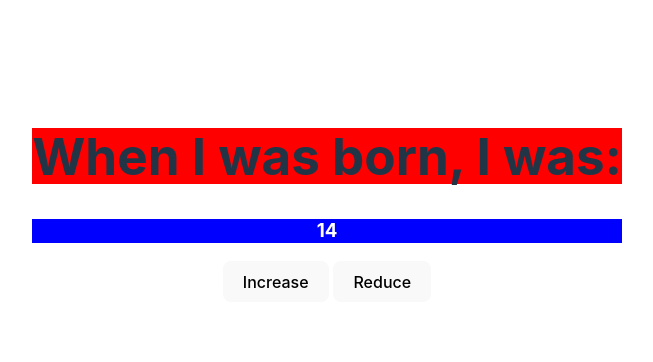
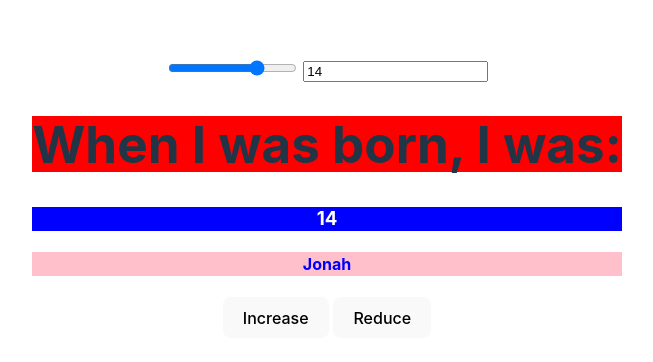
Before and after one commit to MusicalGamer/vitejs-vite-pphrvu, a Svelte app: page / in a window 1280 px wide. Shown: the part 202-564 px from the top of the page, without its empty margins (313-966 px from the left). Built offline with nearby package versions, Linux system fonts and the light colour scheme.

Commit message:
Did Shit

```diff
--- a/src/App.svelte
+++ b/src/App.svelte
@@ -1,10 +1,18 @@
+<input type="range" bind:value={age} min="-78" max="50" />
+<input bind:value={age} placeholder="Your age"/>
 <h1>When I was born, I was:</h1>
 <h3>{age}</h3>
+<h4>{name}</h4>
 
 <button on:click={onClick}>Increase</button>
 <button on:click={reduceTheAge}>Reduce</button>
 
 <style>
+h4
+{
+  background:pink;
+  color:blue
+}
 h3
 {
   background:blue;
@@ -24,6 +32,7 @@ p
 }
 </style>
 <script>
+let name = "Jonah"
 let age;
 age=14
 
```
